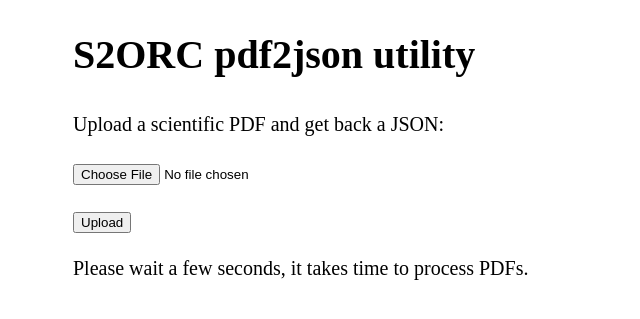
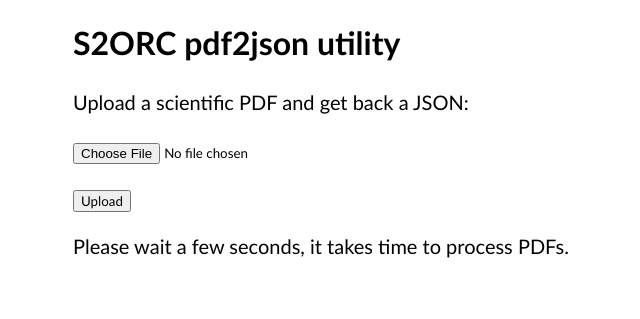
Before and after one commit to allenai/s2orc-doc2json, a Python web app: template pdf2json/flask/templates/home.html in a window 1280 px wide. Shown: the top 319 px of the page, without its empty margins (167-807 px from the left). Run offline with Jinja, Linux system fonts and the light colour scheme; the template is opened without the code that fills it, so the values that code supplies are empty.

Commit message:
make slightly prettier

```diff
--- a/pdf2json/flask/static/style.css
+++ b/pdf2json/flask/static/style.css
@@ -4,6 +4,15 @@ html {
 
   * {
     box-sizing: inherit;
+    font-family: Calibri, Arial, sans-serif !important;
+  }
+
+  h1 {
+    font-size: 32px;
+  }
+
+  h2, h3 {
+    font-size: 24px;
   }
 
   body {
```
